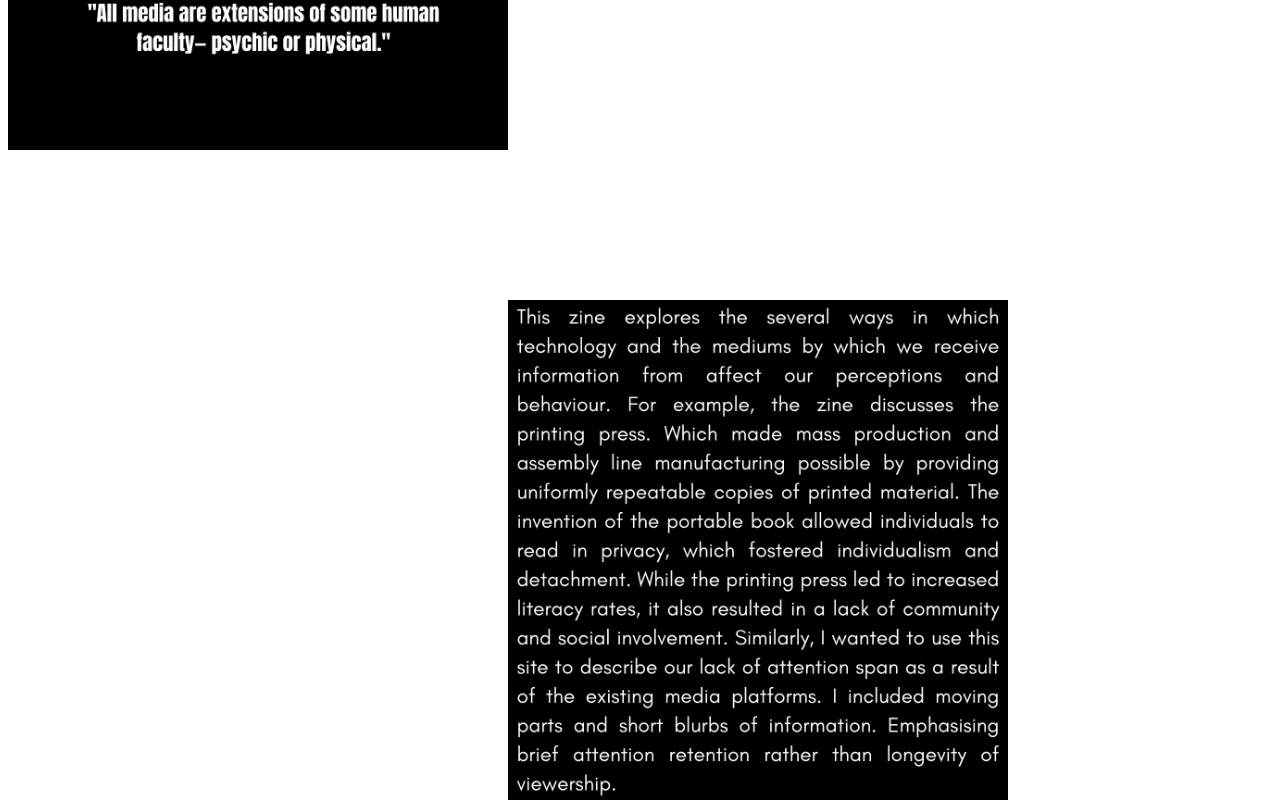
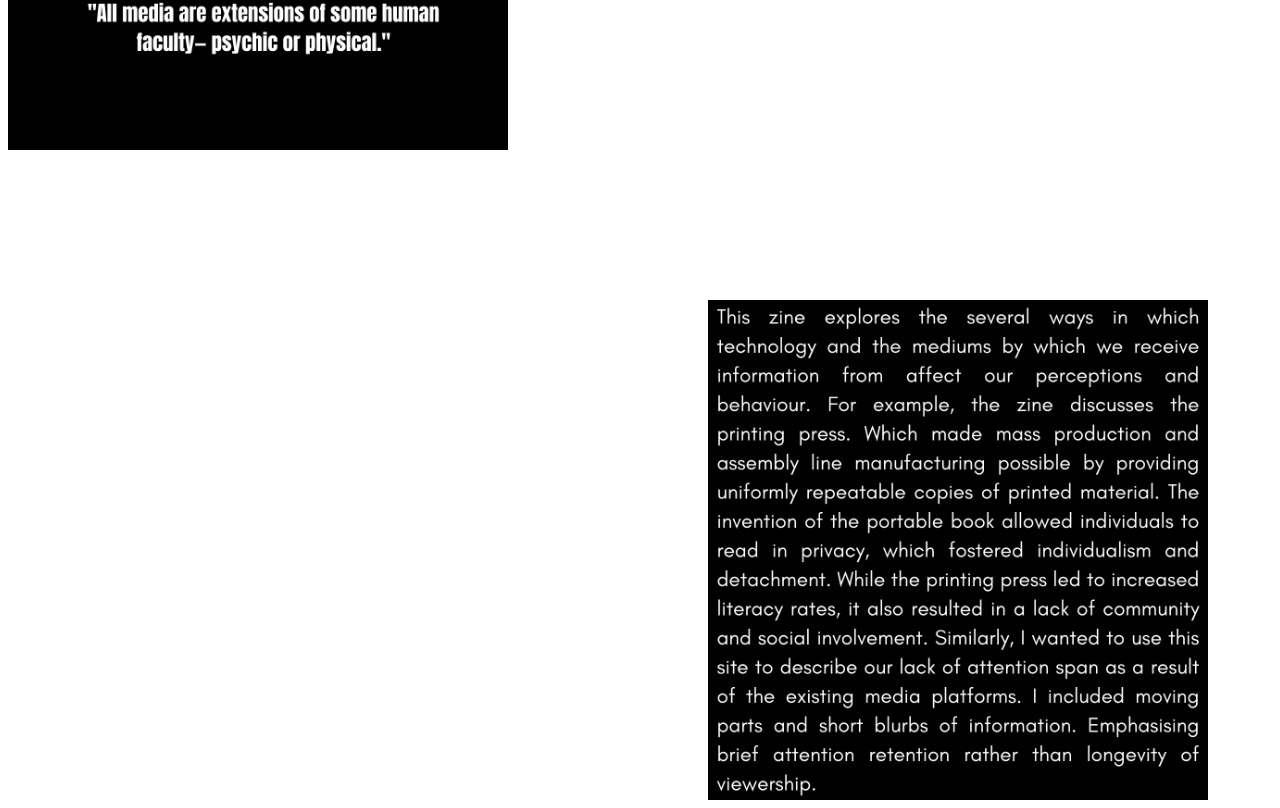
Before and after one commit to Soh2606/Soh2606.github.io, a plain HTML site: page McLuhan/page.html in a window 1280 px wide. Shown: the part 560-1368 px from the top of the page. Drawn offline with Linux system fonts and the light colour scheme.

Commit message:
Update page.html

```diff
--- a/McLuhan/page.html
+++ b/McLuhan/page.html
@@ -43,6 +43,6 @@
       animate();
     </script>
      <img src="MY FAVOURITE QUOTES.png" style="display: block; block-size: 500px; margin-left: 0px; margin-top: 150px;">
-     <img src="Response.png" style="display: block; block-size: 500px; margin-left: 500px; margin-top:150px;">
+     <img src="Response.png" style="display: block; block-size: 500px; margin-left: 700px; margin-top:150px;">
  </body>
 </html>
```
